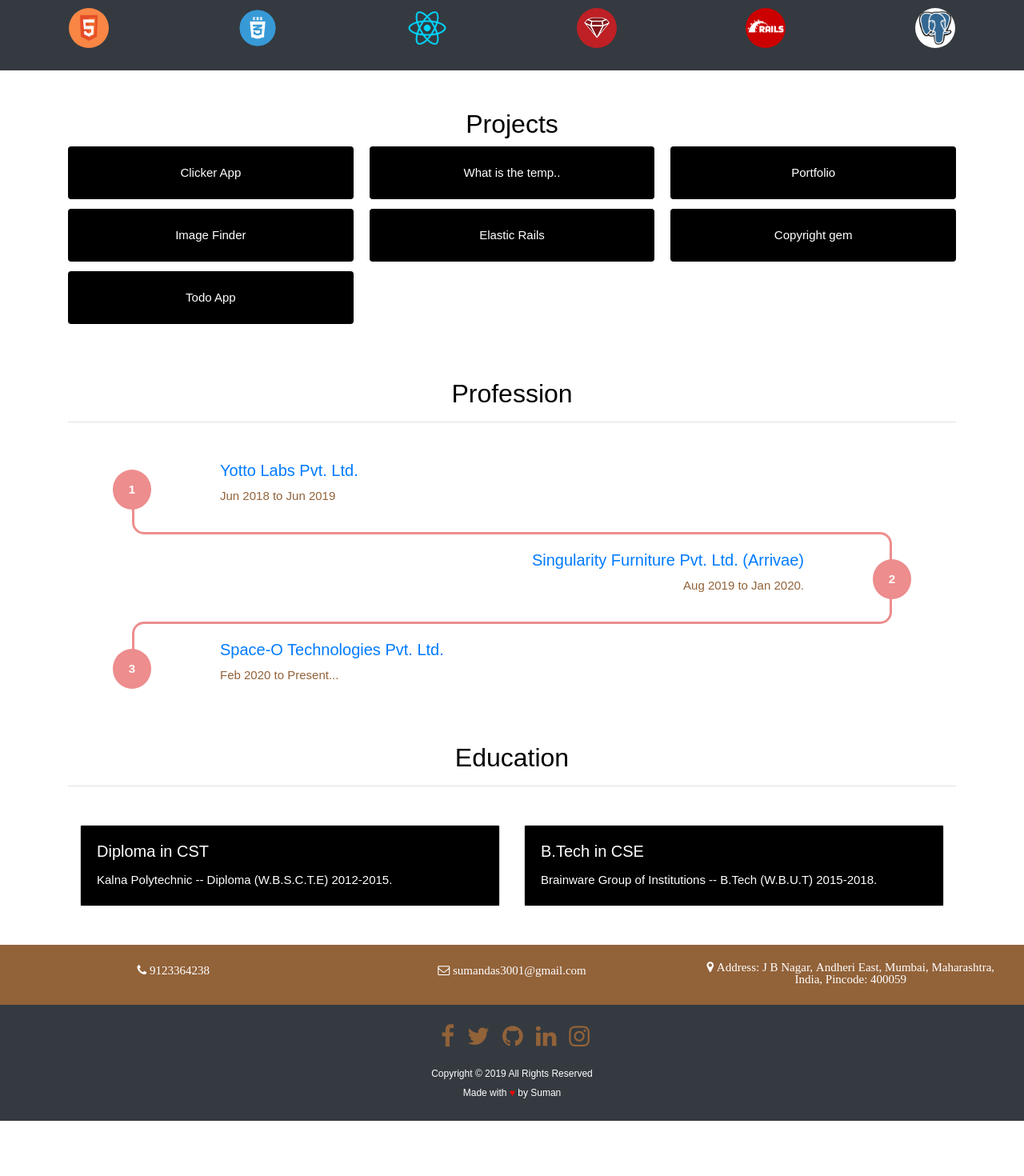
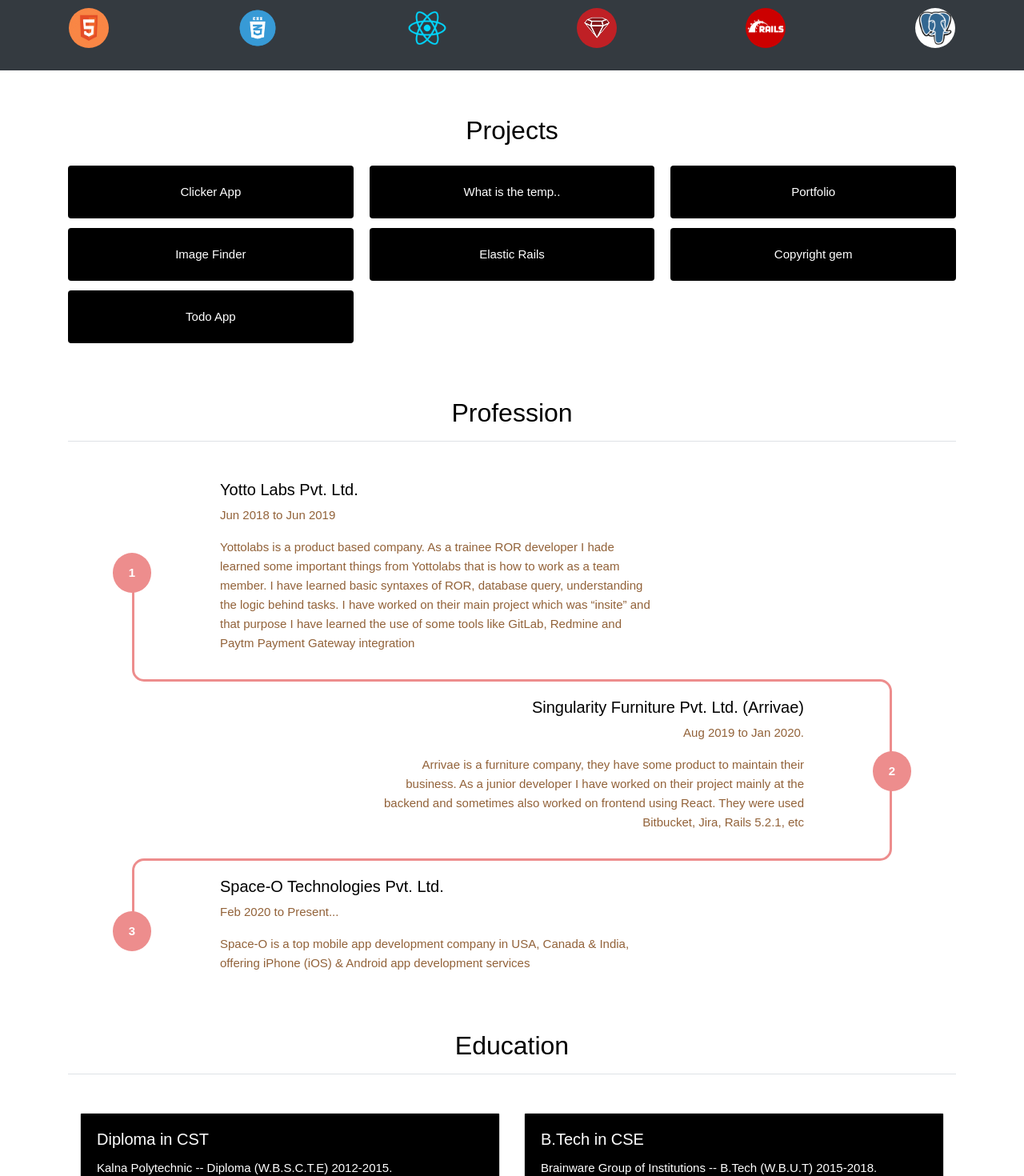
Before and after one commit to SumanDas3001/resume-static, a React (Create React App) app: page / in a window 1280 px wide. Shown: the part 1140-2610 px from the top of the page at 80% size. Before the commit the page ends 2541 px from the top, so only its background shows below. Built offline with nearby package versions, Linux system fonts and the light colour scheme.

Commit message:
Change background image and add content for professional details

```diff
--- a/src/Components/EduProf.js
+++ b/src/Components/EduProf.js
@@ -15,8 +15,14 @@ export default function EduProf(){
             <div className="circle font-weight-bold">1</div>
           </div>
           <div className="col-6">
-            <h5><a href="http://yottolabs.com" target="_blank">Yotto Labs Pvt. Ltd.</a></h5>
+            <h5><a href="http://yottolabs.com" target="_blank" style={{color: 'black'}}>Yotto Labs Pvt. Ltd.</a></h5>
             <p>Jun 2018 to Jun 2019</p>
+            <p>Yottolabs is a product based company. As a trainee ROR developer I hade learned some
+              important things from Yottolabs that is how to work as a team member. I have learned basic
+              syntaxes of ROR, database query, understanding the logic behind tasks. I have worked on their
+              main project which was “insite” and that purpose I have learned the use of some tools like
+              GitLab, Redmine and Paytm Payment Gateway integration
+            </p>
           </div>
         </div>
         <div className="row timeline">
@@ -32,8 +38,12 @@ export default function EduProf(){
         </div>
         <div className="row align-items-center justify-content-end how-it-works d-flex">
           <div className="col-6 text-right">
-            <h5><a href="https://arrivae.com" target="_blank">Singularity Furniture Pvt. Ltd. (Arrivae)</a></h5>
+            <h5><a href="https://arrivae.com" target="_blank" style={{color: 'black'}}>Singularity Furniture Pvt. Ltd. (Arrivae)</a></h5>
             <p>Aug 2019 to Jan 2020.</p>
+            <p>Arrivae is a furniture company, they have some product to maintain their business. As a
+              junior developer I have worked on their project mainly at the backend and sometimes also
+              worked on frontend using React. They were used Bitbucket, Jira, Rails 5.2.1, etc
+            </p>
           </div>
           <div className="col-2 text-center full d-inline-flex justify-content-center align-items-center">
             <div className="circle font-weight-bold">2</div>
@@ -55,8 +65,12 @@ export default function EduProf(){
             <div className="circle font-weight-bold">3</div>
           </div>
           <div className="col-6">
-            <h5><a href="https://www.spaceotechnologies.com" target="_blank">Space-O Technologies Pvt. Ltd.</a></h5>
+            <h5><a href="https://www.spaceotechnologies.com" target="_blank" style={{color: 'black'}}>Space-O Technologies Pvt. Ltd.</a></h5>
             <p>Feb 2020 to Present...</p>
+            <p>
+              Space-O is a top mobile app development company in USA, Canada & India, offering iPhone
+              (iOS) & Android app development services
+            </p>
           </div>
         </div>
       </div>
--- a/src/Components/Project.js
+++ b/src/Components/Project.js
@@ -12,7 +12,7 @@ export default function Project(){
   return(
     <div>
       <div className="mt-5">
-        <h2 className="sansserif" style={{textAlign: 'center', color: 'black'}}>Projects</h2>
+        <h2 className="sansserif pb-3 pt-2" style={{textAlign: 'center', color: 'black'}}>Projects</h2>
       </div>
 
       <div className="container">
--- a/src/index.css
+++ b/src/index.css
@@ -7,7 +7,7 @@ body{
 }
 
 #showcase {
-  background-image:url('bg_image.jpg');
+  background-image:url('back_image.jpg');
   background-size: cover;
   background-position: center;
   height: 100vh;
@@ -140,7 +140,7 @@ a.custom-card:hover {
   background-color: #ED8D8D;
   color: #fff;
   max-height: 50px;
-  z-index: 2;
+  z-index: 1;
 }
 
 .how-it-works.row .col-2 {
@@ -150,7 +150,7 @@ a.custom-card:hover {
   content: "";
   position: absolute;
   border-left: 3px solid #ED8D8D;
-  z-index: 1;
+  /* z-index: 1; */
 }
 .how-it-works.row .col-2.bottom::after {
   height: 50%;
```
Also changed, not shown: src/back_image.jpg (added).
